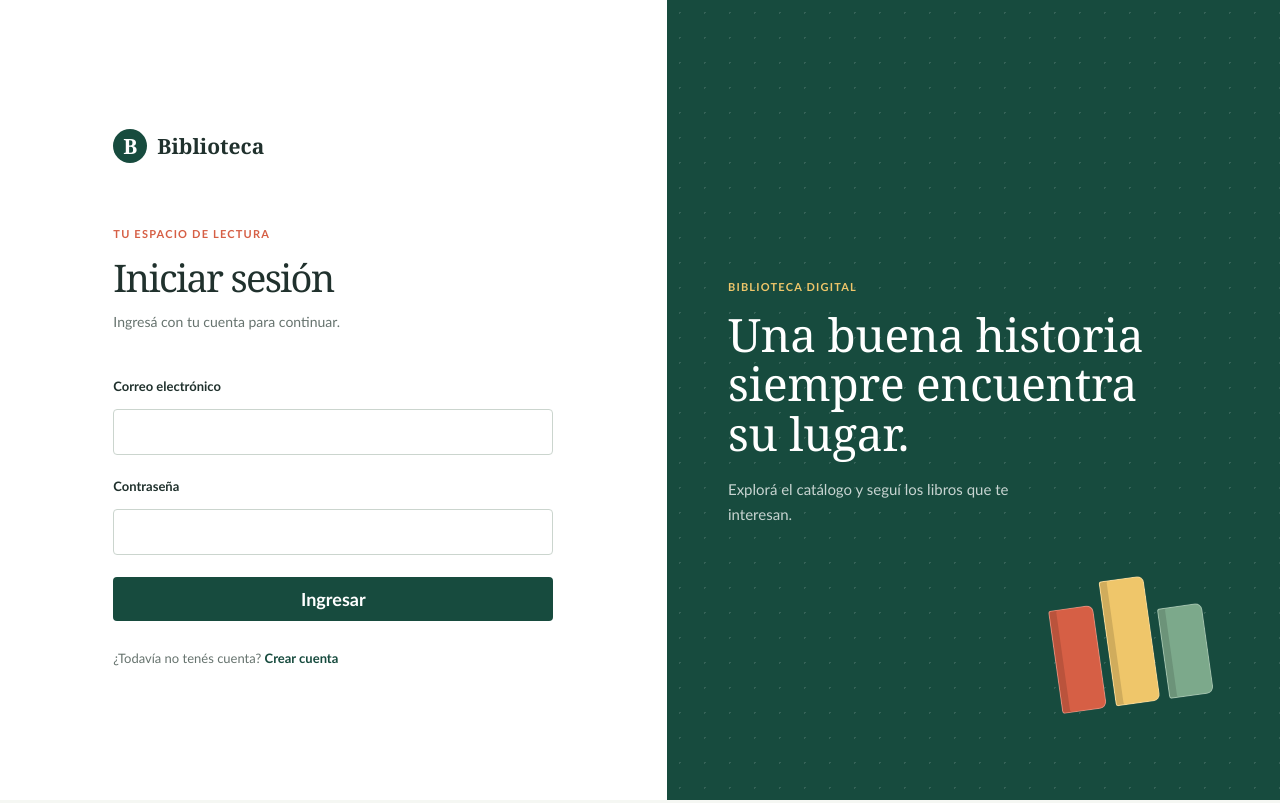
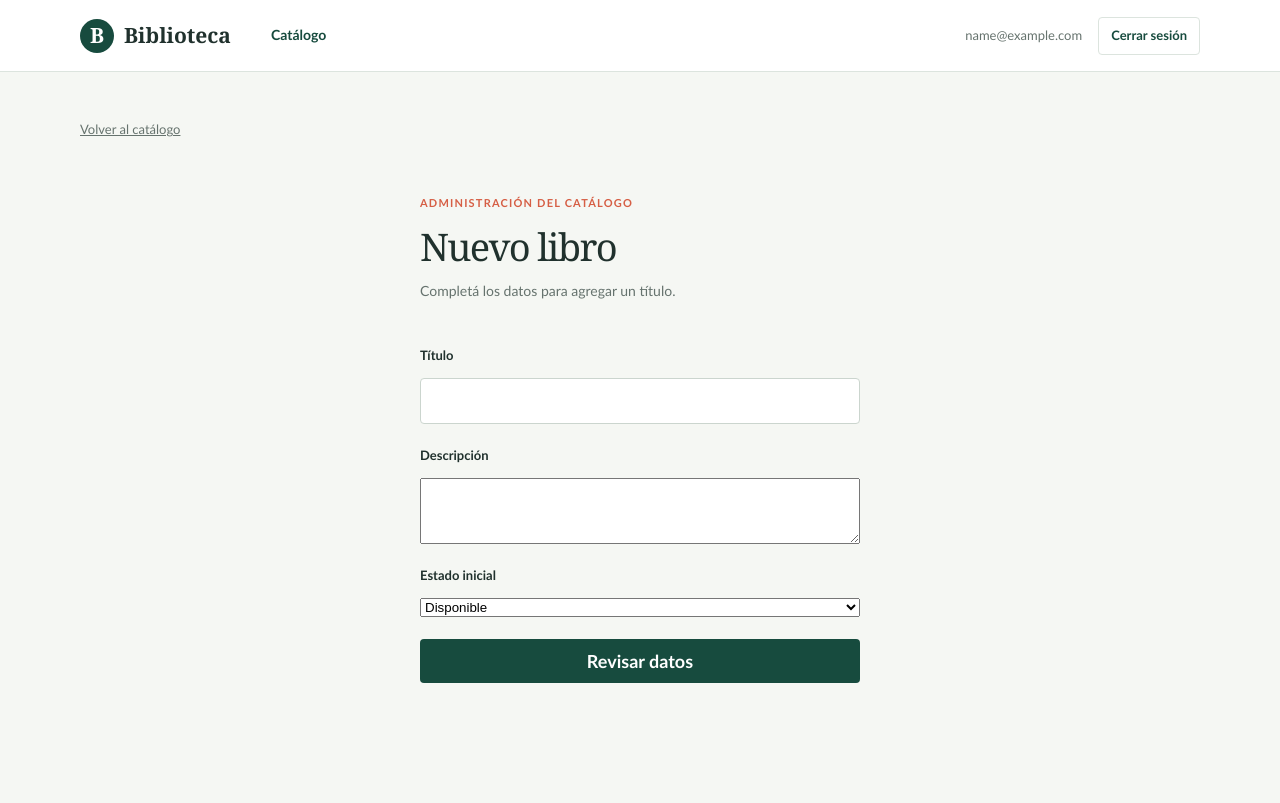
Before and after one commit to RamzLu/practica-integradora-TLPIV-2026, a React (Vite) app in the folder frontend/: page /libros/nuevo in a window 1280 px wide. Before the commit this address led to /login. Built offline with nearby package versions, Linux system fonts and the light colour scheme; sample sign-in values are in the browser's storage.

Commit message:
formulario para crear libro y acceso por permiso

```diff
--- a/frontend/src/App.tsx
+++ b/frontend/src/App.tsx
@@ -2,6 +2,7 @@ import { Navigate, Outlet, Route, Routes } from 'react-router'
 import { Navbar } from './components/Navbar'
 import { ProtectedRoute } from './components/ProtectedRoute'
 import { LoginPage } from './pages/LoginPage'
+import { LibroFormPage } from './pages/LibroFormPage'
 import { LibroListPage } from './pages/LibroListPage'
 import { RegisterPage } from './pages/RegisterPage'
 import './App.css'
@@ -26,6 +27,7 @@ export default function App() {
         <Route element={<AppLayout />}>
           <Route index element={<Navigate to="/libros" replace />} />
           <Route path="/libros" element={<LibroListPage />} />
+          <Route path="/libros/nuevo" element={<LibroFormPage />} />
         </Route>
       </Route>
       <Route path="*" element={<Navigate to="/login" replace />} />
--- a/frontend/src/pages/LibroFormPage.tsx
+++ b/frontend/src/pages/LibroFormPage.tsx
@@ -0,0 +1,46 @@
+import { useState } from 'react'
+import type { SubmitEvent } from 'react'
+import { Link } from 'react-router'
+import { Can } from '../components/Can'
+import type { LibroStatus } from '../types'
+
+export function LibroFormPage() {
+	const [message, setMessage] = useState('')
+
+	const handleSubmit = (event: SubmitEvent<HTMLFormElement>) => {
+		event.preventDefault()
+		setMessage('Formulario validado. Falta guardar el libro mediante la API.')
+	}
+
+	return (
+		<section className="catalog-page">
+			<Link className="auth-switch" to="/libros">Volver al catálogo</Link>
+			<Can
+				permission="libro:create"
+				fallback={<p className="form-message" role="status">No tienes permiso para crear libros.</p>}
+			>
+				<div className="auth-panel">
+					<div className="auth-heading">
+						<p className="eyebrow">Administración del catálogo</p>
+						<h1>Nuevo libro</h1>
+						<p>Completá los datos para agregar un título.</p>
+					</div>
+					<form className="auth-form" onSubmit={handleSubmit}>
+						<label htmlFor="title">Título</label>
+						<input id="title" name="titulo" type="text" maxLength={120} required />
+						<label htmlFor="description">Descripción</label>
+						<textarea id="description" name="descripcion" rows={4} maxLength={1000} required />
+						<label htmlFor="status">Estado inicial</label>
+						<select id="status" name="estado" defaultValue={'DISPONIBLE' satisfies LibroStatus}>
+							<option value="DISPONIBLE">Disponible</option>
+							<option value="PRESTADO">Prestado</option>
+							<option value="EN_REPARACION">En reparación</option>
+						</select>
+						<button className="button button-primary" type="submit">Revisar datos</button>
+						{message && <p className="form-message" role="status">{message}</p>}
+					</form>
+				</div>
+			</Can>
+		</section>
+	)
+}
--- a/frontend/src/pages/LibroListPage.tsx
+++ b/frontend/src/pages/LibroListPage.tsx
@@ -1,4 +1,6 @@
 import { useState } from 'react'
+import { Link } from 'react-router'
+import { Can } from '../components/Can'
 import type { Libro, LibroStatus } from '../types'
 
 const librosDeVistaPrevia: Libro[] = [
@@ -60,7 +62,12 @@ export function LibroListPage() {
 					<h1>Catálogo de libros</h1>
 					<p className="catalog-description">Consultá los títulos y su disponibilidad.</p>
 				</div>
-				<p className="catalog-count">{visibleBooks.length} resultados</p>
+				<div className="account-area">
+					<p className="catalog-count">{visibleBooks.length} resultados</p>
+					<Can permission="libro:create">
+						<Link className="button button-primary" to="/libros/nuevo">Nuevo libro</Link>
+					</Can>
+				</div>
 			</header>
 
 			<div className="catalog-toolbar">
```
